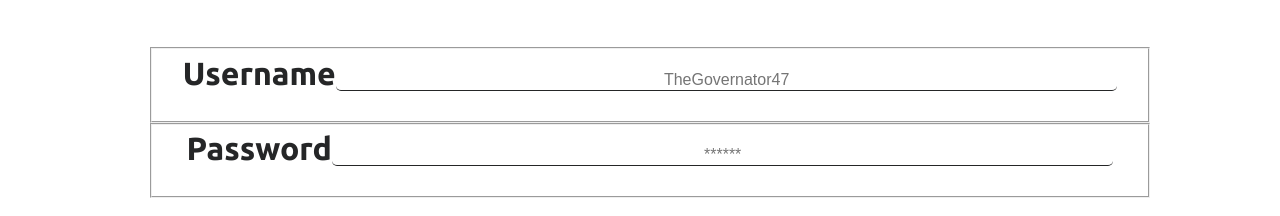
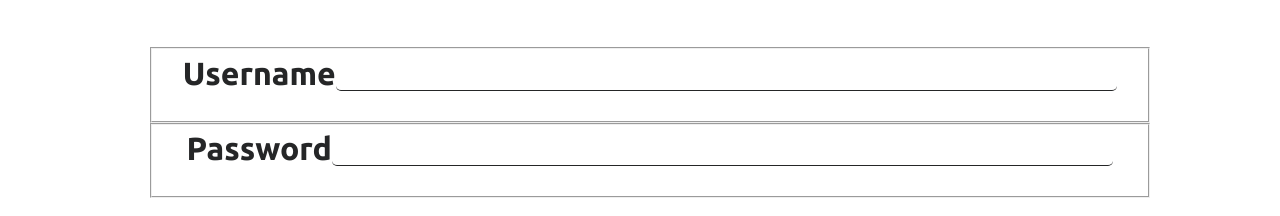
Before and after one commit to BuildWeek-Weight-Lifting-Journal/Front-End, a React (Create React App) app in the folder client/: page / in a window 1280 px wide. Shown: the part 139-355 px from the top of the page. Built offline with nearby package versions, Linux system fonts and the light colour scheme.

Commit message:
removed placeholders in login

```diff
--- a/client/src/components/auth/Login.jsx
+++ b/client/src/components/auth/Login.jsx
@@ -94,7 +94,7 @@ const LoginForm = ({ errors, touched, setUser }) => {
           <StyledField
             type="text"
             name="username"
-            placeholder="TheGovernator47"
+
           />
         </fieldset>
         <fieldset>
@@ -102,7 +102,7 @@ const LoginForm = ({ errors, touched, setUser }) => {
           {touched.password && errors.password && (
             <Error className="error">{errors.password}</Error>
           )}
-          <StyledField type="password" name="password" placeholder="******" />
+          <StyledField type="password" name="password" />
         </fieldset>
         <ButtonStyle type="submit">Submit</ButtonStyle>
         <p>
```
